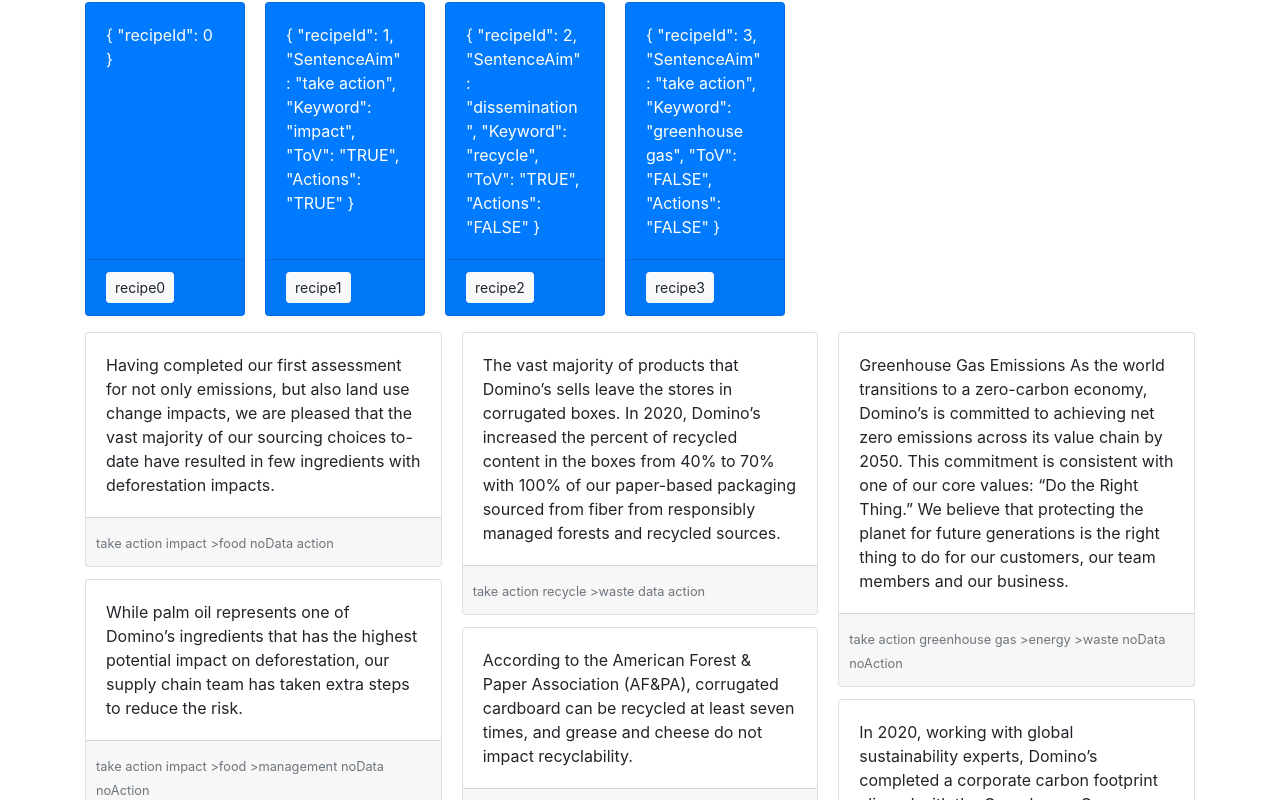
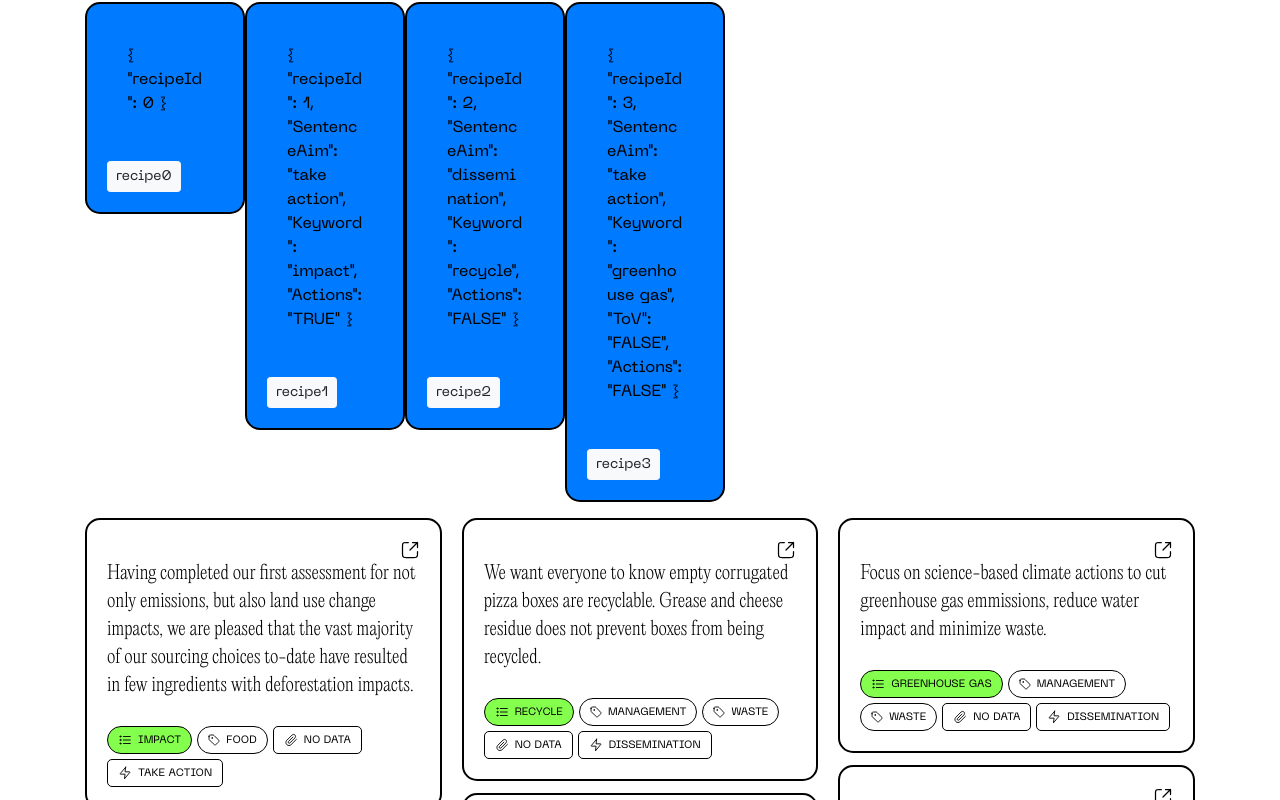
Before and after one commit to JessicaMoreschi/The-Green-Recipes-Archive, a plain HTML site: page index.html in a window 1280 px wide. Shown: the part 54-854 px from the top of the page. Drawn offline with nearby package versions, Linux system fonts and the light colour scheme.

Commit message:
layout products (cards)

```diff
--- /dev/null
+++ b/recipes.js
@@ -0,0 +1,54 @@
+const recipes = [
+    {
+        recipeId: 0,
+        SentenceAim: undefined,
+        Keyword: undefined,
+        ToV: undefined,
+        Actions: undefined,
+        TagAnimal: undefined,
+        TagDistribution: undefined,
+        TagEnergy: undefined,
+        TagFood: undefined,
+        TagManagement: undefined,
+        TagWaste: undefined,
+    },
+    {
+        recipeId: 1,
+        SentenceAim: 'take action',
+        Keyword: 'impact',
+        ToV: undefined,
+        Actions: 'TRUE',
+        TagAnimal: undefined,
+        TagDistribution: undefined,
+        TagEnergy: undefined,
+        TagFood: undefined,
+        TagManagement: undefined,
+        TagWaste: undefined,
+    },
+    {
+        recipeId: 2,
+        SentenceAim: 'dissemination',
+        Keyword: 'recycle',
+        ToV: undefined,
+        Actions: 'FALSE',
+        TagAnimal: undefined,
+        TagDistribution: undefined,
+        TagEnergy: undefined,
+        TagFood: undefined,
+        TagManagement: undefined,
+        TagWaste: undefined,
+    },
+    {
+        recipeId:3,
+        SentenceAim: 'take action',
+        Keyword: 'greenhouse gas',
+        ToV: 'FALSE',
+        Actions: 'FALSE',
+        TagAnimal: undefined,
+        TagDistribution: undefined,
+        TagEnergy: undefined,
+        TagFood: undefined,
+        TagManagement: undefined,
+        TagWaste: undefined,
+    }
+]
--- a/script.js
+++ b/script.js
@@ -1,141 +1,197 @@
 // Interpret the data as the correct format. Use d3.csv or d3.tsv accordingly.
-data = d3.csv("data/prov.csv");
+data = d3.csv("assets/data/prov.csv");
 
 // Select the container where we will put our HTML elements
 let container = d3.select(".container");
 
 container.append('div')
     .attr('id', 'all-filters')
-    .attr('class', 'row no-gutters')
-    .style('column-gap', '20px')
+    .attr('class', 'flex-row')
 
 container.append('div')
     .attr('id', 'all-cards')
     .attr('class', 'card-columns')
 
+
 let cards = d3.select("#all-cards")
 
 
-
 // Load data
-
-
 data.then(function (data) {
     // Do stuff with your data!
     // Join your data to the creation of div elements to the same number of items in your dataset.
     let card = cards.selectAll("div")
         .data(data)
         .join("div")
-        .attr("class", "card")
+        .attr("class", "flex-column card")
 
     // We append to the initial card all the parts required.
     // HEADER
+    card.append("div")
+        .attr("class", "flex-column cardHeader")
+        .append('img')
+        .attr('src', 'assets/icon/link.svg')
 
-    card.append("div")
-        .attr("class", "card-body")
-        .append('p')
-        .attr("class", "card-text")
+    card.append("p")
+        .attr("class", "flex-row card-content")
         .text(function (data) {
             return data.Context
         })
 
     card.append("div")
-        .attr("class", "card-footer")
-        .append('ul')
-        .attr("class", "nav nav-pills card-header-pills")
-        .append('li')
-        .attr("class", "nav-item")
-        .append('small')
-        .attr("class", "text-muted")
+        .attr("class", "flex-row cardFooter")
+
+
+        .append('div')
+        .attr("class", "flex-row roundTag")
+    var tagk = card.select('.roundTag', ":last-child")
+        .style('background-color', "var(--primary-color)")
+    tagk.append('img')
+        .attr('src', 'assets/icon/keyword.svg')
+    tagk.append("p")
         .text(function (d) {
-            let topic = [];
+            return d.Keyword
+        })
+
+
+    card.select(".cardFooter")
+        .append('div')
+        .attr("class", "flex-row roundTag T1")
+    var tagT1 = card.select('.T1')
+        .style('display', function (d) {
+            if (d.TagAnimal != 'TRUE') {
+                return 'none'
+            } else { return 'flex' }
+        })
+    tagT1.append('img')
+        .attr('src', 'assets/icon/topic.svg')
+    tagT1.append("p")
+        .text(function (d) {
             if (d.TagAnimal == 'TRUE') {
-                topic.push('>Animal')
+                return 'Animal'
             }
+        })
+
+    card.select(".cardFooter")
+        .append('div')
+        .attr("class", "flex-row roundTag T2")
+    var tagT2 = card.select('.T2')
+        .style('display', function (d) {
+            if (d.TagDistribution != 'TRUE') {
+                return 'none'
+            } else { return 'flex' }
+        })
+    tagT2.append('img')
+        .attr('src', 'assets/icon/topic.svg')
+    tagT2.append("p")
+        .text(function (d) {
             if (d.TagDistribution == 'TRUE') {
-                topic.push('>distribution')
+                return 'distribution'
             }
+        })
+
+    card.select(".cardFooter")
+        .append('div')
+        .attr("class", "flex-row roundTag T3")
+    var tagT3 = card.select('.T3')
+        .style('display', function (d) {
+            if (d.TagEnergy != 'TRUE') {
+                return 'none'
+            } else { return 'flex' }
+        })
+    tagT3.append('img')
+        .attr('src', 'assets/icon/topic.svg')
+    tagT3.append("p")
+        .text(function (d) {
             if (d.TagEnergy == 'TRUE') {
-                topic.push('>energy')
+                return 'energy'
             }
+        })
+
+    card.select(".cardFooter")
+        .append('div')
+        .attr("class", "flex-row roundTag T4")
+    var tagT4 = card.select('.T4')
+        .style('display', function (d) {
+            if (d.TagFood != 'TRUE') {
+                return 'none'
+            } else { return 'flex' }
+        })
+    tagT4.append('img')
+        .attr('src', 'assets/icon/topic.svg')
+    tagT4.append("p")
+        .text(function (d) {
             if (d.TagFood == 'TRUE') {
-                topic.push('>food')
+                return 'food'
             }
+        })
+
+    card.select(".cardFooter")
+        .append('div')
+        .attr("class", "flex-row roundTag T5")
+    var tagT5 = card.select('.T5')
+        .style('display', function (d) {
+            if (d.TagManagement != 'TRUE') {
+                return 'none'
+            } else { return 'flex' }
+        })
+    tagT5.append('img')
+        .attr('src', 'assets/icon/topic.svg')
+    tagT5.append("p")
+        .text(function (d) {
             if (d.TagManagement == 'TRUE') {
-                topic.push('>management')
+                return 'management'
             }
+        })
+
+    card.select(".cardFooter")
+        .append('div')
+        .attr("class", "flex-row roundTag T6")
+    var tagT6 = card.select('.T6')
+        .style('display', function (d) {
+            if (d.TagWaste != 'TRUE') {
+                return 'none'
+            } else { return 'flex' }
+        })
+    tagT6.append('img')
+        .attr('src', 'assets/icon/topic.svg')
+    tagT6.append("p")
+        .text(function (d) {
             if (d.TagWaste == 'TRUE') {
-                topic.push('>waste')
+                return 'waste'
             }
-            if (d.ToV == 'TRUE') {
-                topic.push('data')
-            } else if (d.ToV == 'FALSE') {
-                topic.push('noData')
+        })
+
+    card.select(".cardFooter")
+        .append('div')
+        .attr("class", "flex-row squareTag Data")
+    var tagData = card.select('.Data')
+    tagData.append('img')
+        .attr('src', 'assets/icon/data.svg')
+    tagData.append("p")
+        .text(function (d) {
+            if (d.Data == 'TRUE') {
+                return 'data'
+            } else {
+                return 'no data'
             }
+        })
+
+    card.select(".cardFooter")
+        .append('div')
+        .attr("class", "flex-row squareTag Act")
+    var tagAct = card.select('.Act')
+    tagAct.append('img')
+        .attr('src', 'assets/icon/action.svg')
+    tagAct.append("p")
+        .text(function (d) {
             if (d.Actions == 'TRUE') {
-                topic.push('action')
-            } else if (d.Actions == 'FALSE') {
-                topic.push('noAction')
+                return 'take action'
+            } else {
+                return 'dissemination'
             }
-            return d.SentenceAim + " " + d.Keyword + " " + topic.join(' ');
-
         })
 })
-
-const recipes = [
-    {
-        recipeId: 0,
-        SentenceAim: undefined,
-        Keyword: undefined,
-        ToV: undefined,
-        Actions: undefined,
-        TagAnimal: undefined,
-        TagDistribution: undefined,
-        TagEnergy: undefined,
-        TagFood: undefined,
-        TagManagement: undefined,
-        TagWaste: undefined,
-    },
-    {
-        recipeId: 1,
-        SentenceAim: 'take action',
-        Keyword: 'impact',
-        ToV: 'TRUE',
-        Actions: 'TRUE',
-        TagAnimal: undefined,
-        TagDistribution: undefined,
-        TagEnergy: undefined,
-        TagFood: undefined,
-        TagManagement: undefined,
-        TagWaste: undefined,
-    },
-    {
-        recipeId: 2,
-        SentenceAim: 'dissemination',
-        Keyword: 'recycle',
-        ToV: 'TRUE',
-        Actions: 'FALSE',
-        TagAnimal: undefined,
-        TagDistribution: undefined,
-        TagEnergy: undefined,
-        TagFood: undefined,
-        TagManagement: undefined,
-        TagWaste: undefined,
-    },
-    {
-        recipeId: 3,
-        SentenceAim: 'take action',
-        Keyword: 'greenhouse gas',
-        ToV: 'FALSE',
-        Actions: 'FALSE',
-        TagAnimal: undefined,
-        TagDistribution: undefined,
-        TagEnergy: undefined,
-        TagFood: undefined,
-        TagManagement: undefined,
-        TagWaste: undefined,
-    }
-]
 
 //filter
 let filterDiv = d3.select("#all-filters")
@@ -143,22 +199,25 @@
     .data(recipes)
     .join("div")
     .attr("class", "card text-white bg-primary mb-3")
-    .style("max-width","10rem")
+    .style("max-width", "10rem")
 filter.append("div")
     .attr("class", "card-body")
     .append('p')
     .attr("class", "card-text")
     .text(function (a) {
-        return JSON.stringify(a, null, 4)})
+        return JSON.stringify(a, null, 4)
+    })
 filter.append("div")
-    .attr("class", "card-footer")
+    .attr("class", "cardFooter")
     .append("button")
     .attr("type", "button")
     .attr("class", "btn btn-light btn-sm")
     .attr("name", function (a) {
-        return a.recipeId})
+        return a.recipeId
+    })
     .text(function (a) {
-        return 'recipe' + a.recipeId})
+        return 'recipe' + a.recipeId
+    })
     .on('click', function (btnId) {
         let recipe = recipes[btnId.srcElement.name];
         d3.select("#all-cards").selectAll('.card')
@@ -167,6 +226,7 @@
                 return (
                     ((d.SentenceAim == recipe.SentenceAim) || (recipe.SentenceAim == undefined)) &&
                     ((d.Keyword == recipe.Keyword) || (recipe.Keyword == undefined)) &&
+                    ((d.ToV == recipe.ToV) || (recipe.ToV == undefined)) &&
                     ((d.Actions == recipe.Actions) || (recipe.Actions == undefined)) &&
                     ((d.TagAnimal == recipe.TagAnimal) || (recipe.TagAnimal == undefined)) &&
                     ((d.TagDistribution == recipe.TagDistribution) || (recipe.TagDistribution == undefined)) &&
--- a/style.css
+++ b/style.css
@@ -1,4 +1,150 @@
+@font-face {
+    font-family: PPEditorial;
+    font-weight: normal;
+    font-style: normal;
+    src: url("assets/font/PPEditorialNew-Regular.otf") format("opentype");
+}
 
-.card {
-    width: 18rem;
+@font-face {
+    font-family: PPEditorial;
+    font-weight: normal;
+    font-style: italic;
+    src: url("assets/font/PPEditorialNew-Italic.otf") format("opentype");
 }
+
+@font-face {
+    font-family: PPEditorial;
+    font-weight: bold;
+    font-style: normal;
+    src: url("assets/font/PPEditorialNew-Ultrabold.otf") format("opentype");
+}
+
+@font-face {
+    font-family: PPEditorial;
+    font-weight:bold;
+    font-style: italic;
+    src: url("assets/font/PPEditorialNew-UltraboldItalic.otf") format("opentype");
+}
+
+@font-face {
+    font-family: PPEditorial;
+    font-weight: lighter;
+    font-style: normal;
+    src: url("assets/font/PPEditorialNew-Ultralight.otf") format("opentype");
+}
+@font-face {
+    font-family: PPEditorial;
+    font-weight: lighter;
+    font-style: italic;
+    src: url("assets/font/PPEditorialNew-UltralightItalic.otf") format("opentype");
+}
+@font-face {
+    font-family: PPNeueMachina;
+    font-weight: lighter;
+    font-style: normal;
+    src: url("assets/font/PPNeueMachina-InktrapLight.otf") format("opentype");
+}
+
+@font-face {
+    font-family: PPNeueMachina;
+    font-weight: normal;
+    font-style: normal;
+    src: url("assets/font/PPNeueMachina-InktrapRegular.otf") format("opentype");
+}
+
+@font-face {
+    font-family: PPNeueMachina;
+    font-weight: bold;
+    font-style: normal;
+    src: url("assets/font/PPNeueMachina-InktrapUltrabold.otf") format("opentype");
+}
+
+:root{
+    --main-color: black;
+    --primary-color: #85FF4D;
+    --secondary-color: #E6BDFF;
+}
+
+*{
+    font-family: PPNeueMachina;
+    font-weight: normal;
+    font-style: normal;
+
+    box-sizing: border-box;
+    padding: 0;
+    gap: 0;
+    margin: 0;
+    color: var(--main-color);
+}
+
+.flex-row, .flex-column{
+    display: flex;
+    flex-direction: row;
+    justify-content: flex-start;
+    align-items: flex-start;
+    flex-wrap: wrap;
+    flex: none;
+    align-self: stretch;
+}
+
+.flex-column{
+    flex-direction: column;
+}
+
+.roundTag, .squareTag{
+    text-transform: uppercase;
+    justify-content: center;
+    align-items: center;
+    flex-wrap: nowrap;
+    padding: 5px 10px;
+    gap: 5px;
+    background: white;
+    border: 1px solid var(--main-color);
+    border-radius: 60px;
+    width: auto;
+    height: auto;
+    align-self:auto;
+    font-size: 8pt;
+}
+
+.squareTag{
+border-radius: 5px;
+}
+
+.roundTag p, .squareTag p{
+    height: 0pt;
+}
+
+.cardFooter{
+    padding: 10px 0px 0px;
+    gap: 5px;
+    width: 100%;
+    height: auto;
+}
+
+.card-content{
+    font-family: PPEditorial;
+    font-weight: lighter;
+    font-style: normal;
+    font-size: 14pt;
+    line-height: auto;
+
+}
+
+.card{
+    padding: 20px;
+    gap: 15px;
+    isolation: isolate;
+    width: 300px;
+    height: auto;
+    border: 2px solid var(--main-color);
+    border-radius: 15px;
+
+}
+
+.cardHeader{
+align-items: flex-end;
+gap: 4.5px;
+width: 100%;
+height: 20px;
+}
```
Also changed, not shown: index.html (+3 -0 lines), assets/data/prov.csv (renamed from data/prov.csv), assets/font/PPEditorialNew-Italic.otf (added), assets/font/PPEditorialNew-Regular.otf (added), assets/font/PPEditorialNew-Ultrabold.otf (added), assets/font/PPEditorialNew-UltraboldItalic.otf (added), assets/font/PPEditorialNew-Ultralight.otf (added), assets/font/PPEditorialNew-UltralightItalic.otf (added), assets/font/PPNeueMachina-InktrapLight.otf (added), assets/font/PPNeueMachina-InktrapRegular.otf (added), assets/font/PPNeueMachina-InktrapUltrabold.otf (added), assets/icon/action.svg (added), assets/icon/data.svg (added), assets/icon/keyword.svg (added), 2 more files.
